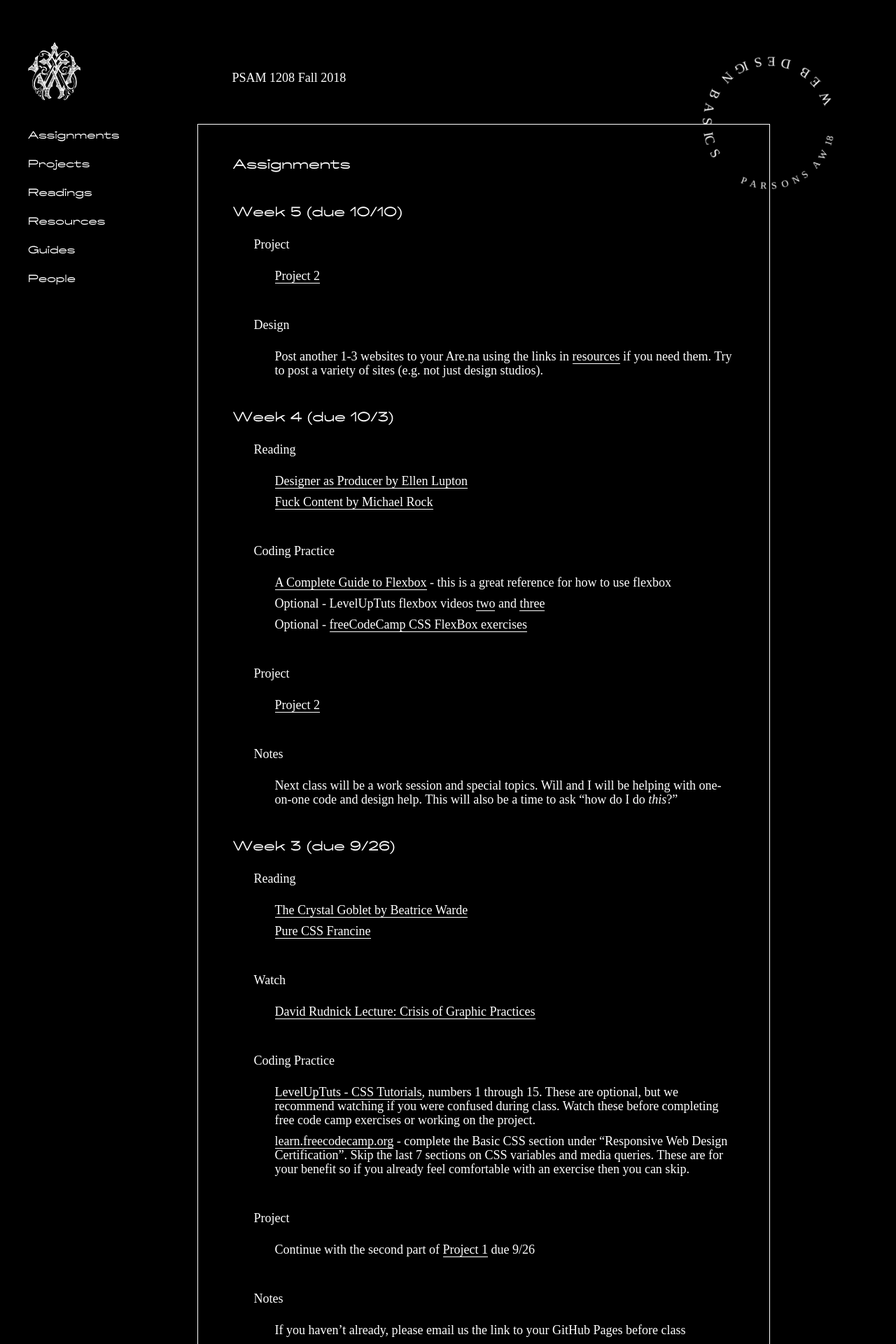
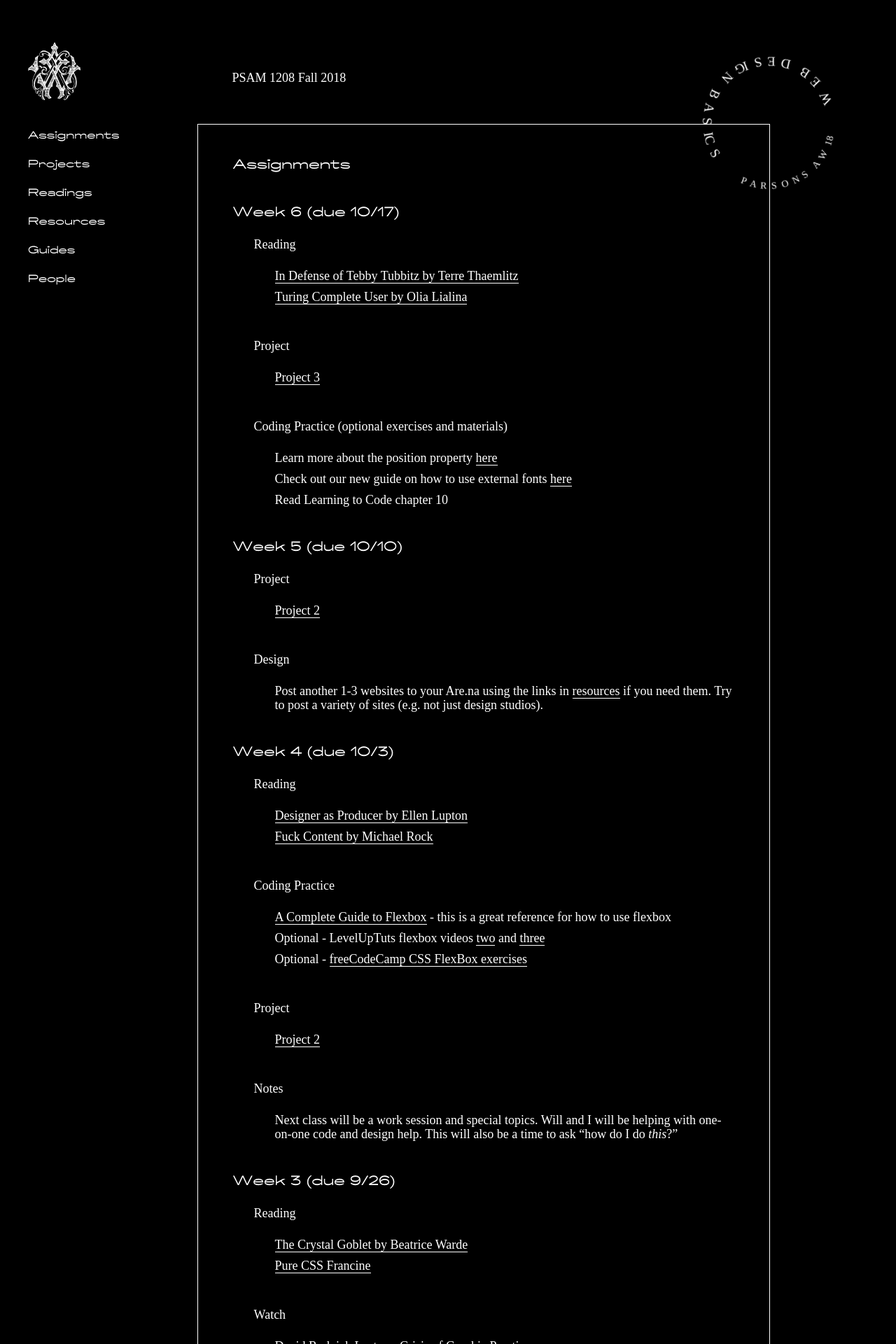
Before and after one commit to patshiu/spring2019webdesignbasics, a Jekyll site: the page built from _pages/assignments.md, in a window 1280 px wide. Shown: the top 1920 px of the page at 70% size. Built offline with Jekyll 4.4.1, drawn with Linux system fonts in a browser that asks for light colours; nearby versions of some CDN libraries; our own code applies the rules of GitHub Pages for plain Markdown files.

Commit message:
updates for next class

```diff
--- a/_includes/head.html
+++ b/_includes/head.html
@@ -39,6 +39,9 @@
     }
 
   </style>
+  <link rel="stylesheet" href="https://cdnjs.cloudflare.com/ajax/libs/highlight.js/9.12.0/styles/monokai-sublime.min.css">
+  <script src="http://cdnjs.cloudflare.com/ajax/libs/highlight.js/9.12.0/highlight.min.js"></script>
+  <script>hljs.initHighlightingOnLoad();</script>
   {% capture style %}{% include bundle.scss %}{% endcapture %}
   <style type="text/css">{{ style | scssify }}</style>
 </head>
--- a/_pages/assignments.md
+++ b/_pages/assignments.md
@@ -4,6 +4,19 @@ permalink: /assignments
 ---
 
 # Assignments
+
+## Week 6 (due 10/17)
+* Reading
+  * [In Defense of Tebby Tubbitz by Terre Thaemlitz](http://www.comatonse.com/writings/tebbe.html)
+  * [Turing Complete User by Olia Lialina](http://contemporary-home-computing.org/turing-complete-user/)
+
+* Project
+  * [Project 3]({{ 'projects#project-3---15-variations' | absolute_url }})
+
+* Coding Practice (optional exercises and materials)
+  * Learn more about the position property [here](https://css-tricks.com/almanac/properties/p/position/)
+  * Check out our new guide on how to use external fonts [here]({{ 'guides/external_fonts' | absolute_url }})
+  * Read Learning to Code chapter 10
 
 ## Week 5 (due 10/10)
 * Project
--- a/_sass/base.scss
+++ b/_sass/base.scss
@@ -220,3 +220,8 @@ a {
 *::selection {
   background: blue;
 }
+
+//the code highlighter
+.highlighter-rouge {
+  margin: 40px 0;
+}
--- a/_sass/header.scss
+++ b/_sass/header.scss
@@ -148,8 +148,12 @@
     width: 150px;
     position: absolute;
     transform: translate(-50%, -50%);
+    left: 110%;
+    top: 100%;
+  }
+
+  @include greater_than_laptop {
     left: 100%;
-    top: 100%;
   }
 
   @include laptop {
```
Also changed, not shown: _pages/projects.md (+9 -0 lines), guides/external_fonts.md (added, +45 -0 lines), guides/index.md (+1 -0 lines), assets/guides/external_fonts/completed.png (added), assets/guides/external_fonts/directory.png (added).
